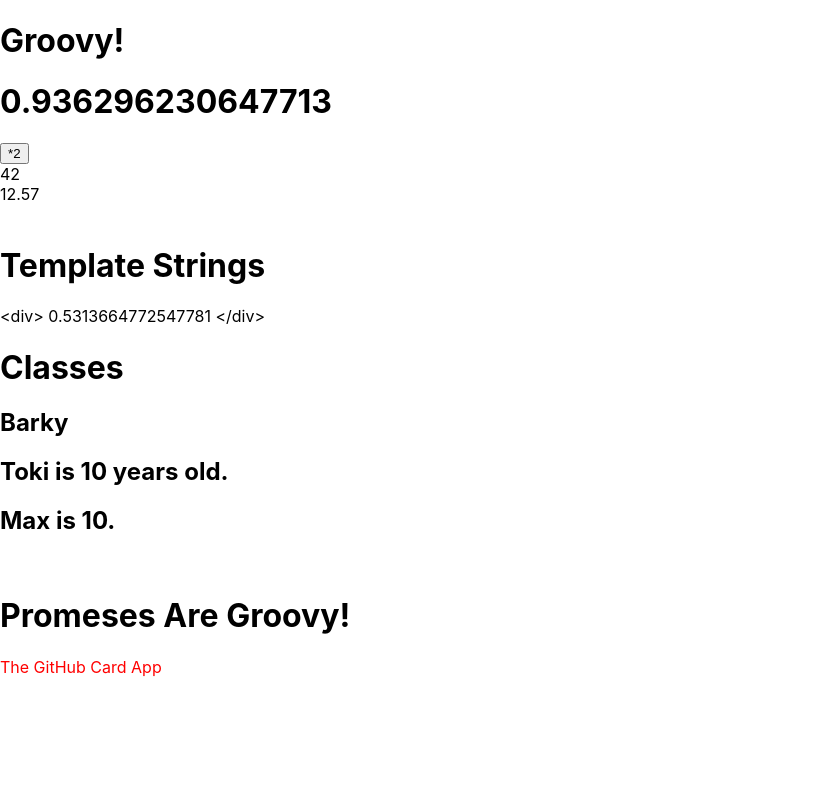
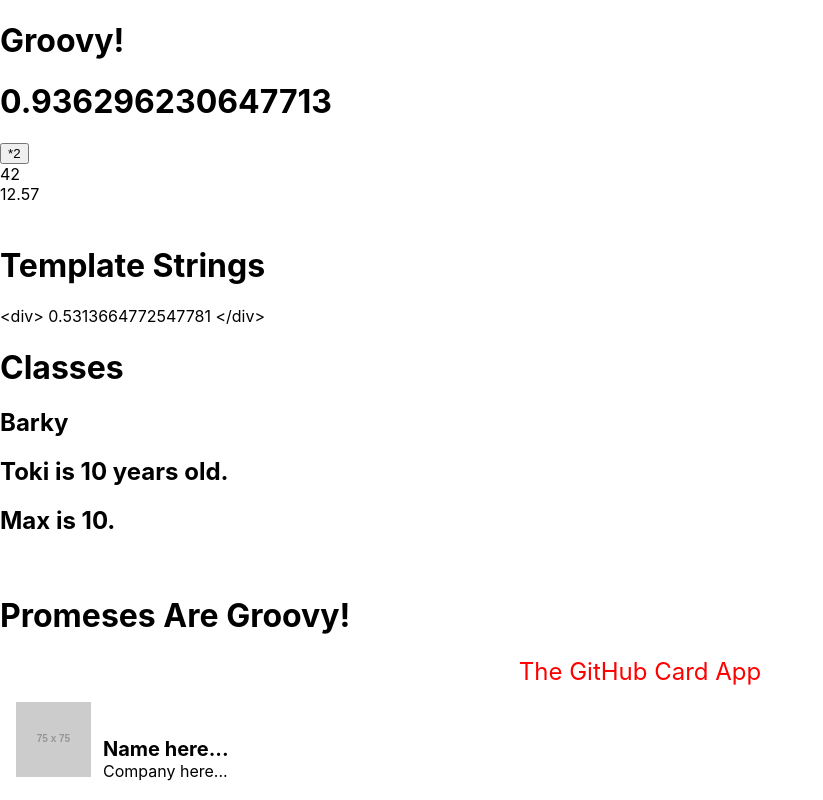
Before and after one commit to Jason-Hargrove/react-getting-started, a React (Create React App) app: page / in a window 1280 px wide. Shown: the whole page, without its empty margins (0-823 px from the left). Built offline with nearby package versions, Linux system fonts and the light colour scheme; no server answers.

Commit message:
Added styling.

```diff
--- a/src/components/GitHubCardApp.css
+++ b/src/components/GitHubCardApp.css
@@ -16,6 +16,21 @@ img {
 }
 
 .name {
-    	font-size: 1.25rem;
-      font-weight: bold;
-    }
+    font-size: 1.25rem;
+    font-weight: bold;
+}
+
+form {
+  border: thin solid #ddd;
+  background-color: #fbfbfb;
+  padding: 2rem;
+  margin-bottom: 2rem;
+  display: flex;
+  justify-content: center;
+}
+
+.header {
+  text-align: center;
+  font-size: 1.5rem;
+  margin-bottom: 1rem;
+}
--- a/src/components/GitHubCardApp.js
+++ b/src/components/GitHubCardApp.js
@@ -1,12 +1,31 @@
 import React from 'react';
 import './GitHubCardApp.css';
+
+class Card extends React.Component {
+    render() {
+        return (
+            <div className='github-profile'>
+                <img src="https://placehold.it/75" />
+                <div className="info">
+                    <div className='name'>Name here...</div>
+                    <div className='company'>Company here...</div>
+                </div>
+            </div>
+        );
+    }
+}
 
 // Class Component
 class GitHubCardApp extends React.Component {
     // constructor
     // this
     render() {
-        return <div className="header">{this.props.title}</div>
+        return (
+            <div>
+                <div className="header">{this.props.title}</div>
+                <Card />
+            </div>
+        );
     }
 }
 
```
